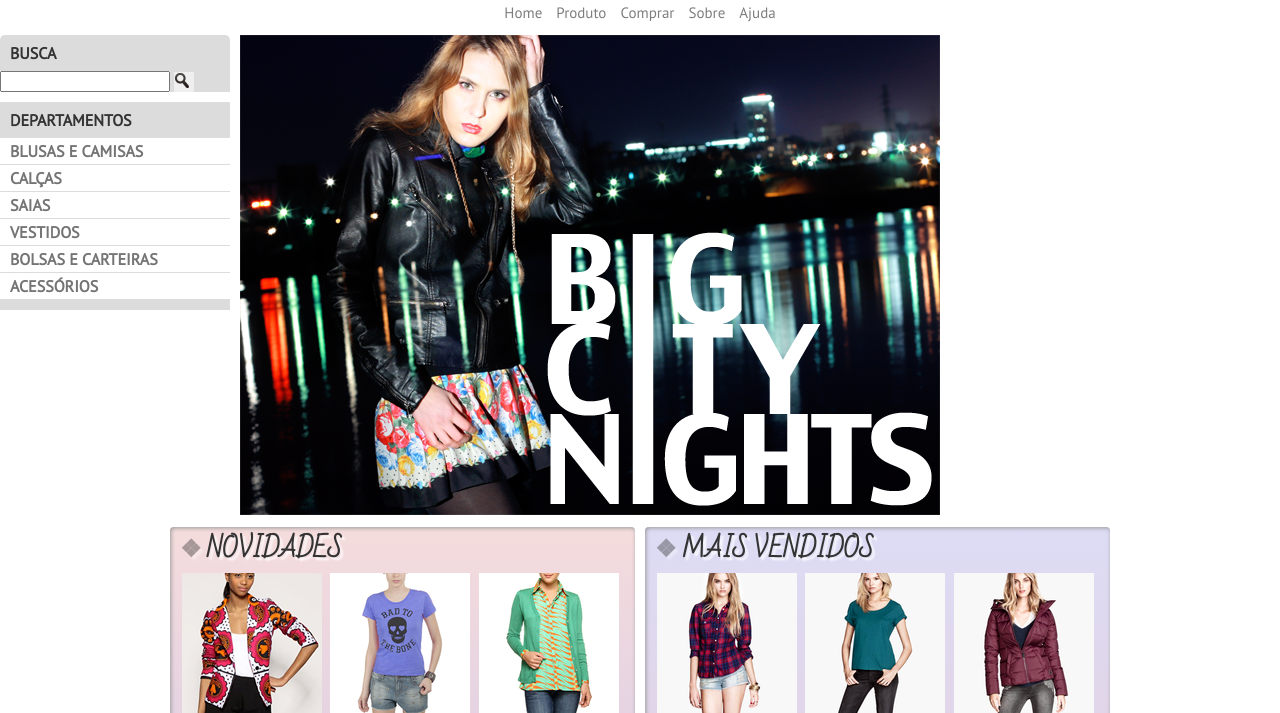
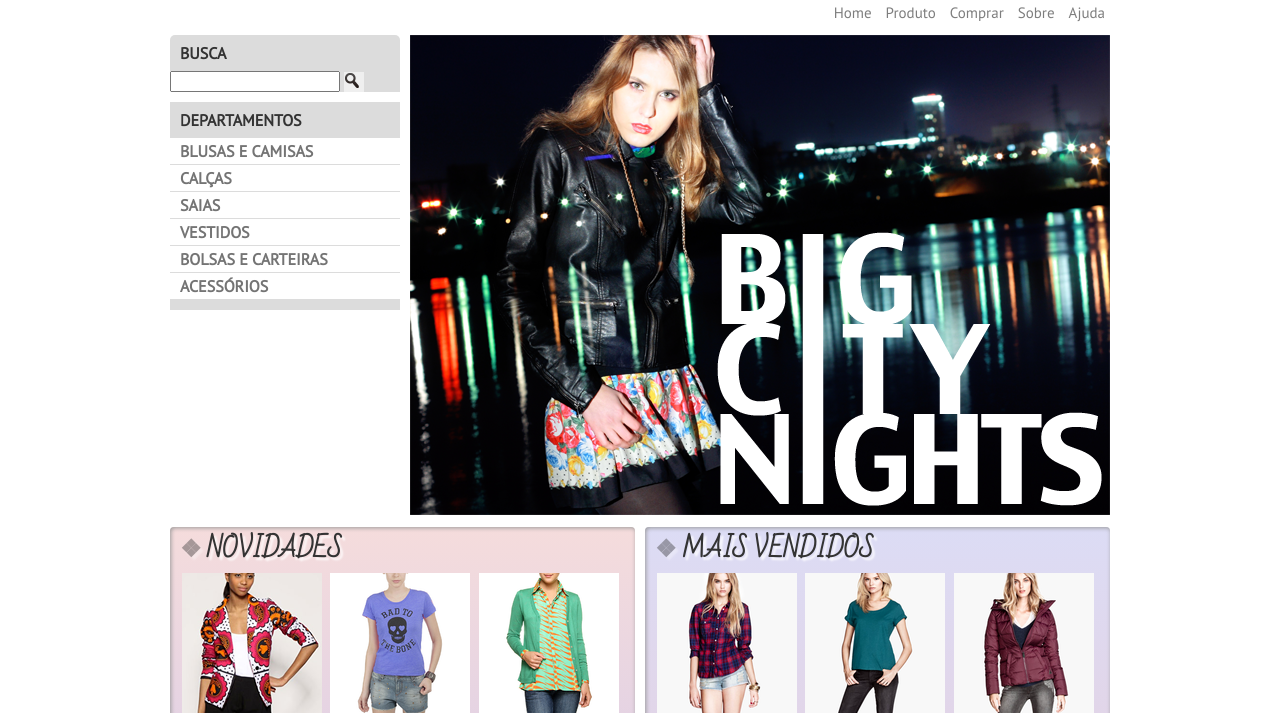
Before and after one commit to almeidarenato/mirror_fashion, a plain HTML site: page index.html in a window 1280 px wide. Shown: the part 87-800 px from the top of the page. Drawn offline with nearby package versions, Linux system fonts and the light colour scheme; files whose address does not match are found by name.

Commit message:
adjust placement of highlighted image and alignment of header text

```diff
--- a/less/estilos.less
+++ b/less/estilos.less
@@ -28,7 +28,7 @@
     right: 0;
     border-radius: 15px;
     position: static;
-    text-align: center;
+    text-align: right;
     margin-right: 0;
     width: 100%;
 
@@ -87,7 +87,6 @@
 
 .destaque {
     margin-top: 10px;
-    float: left;
 }
 
 .menu-departamentos {
```
